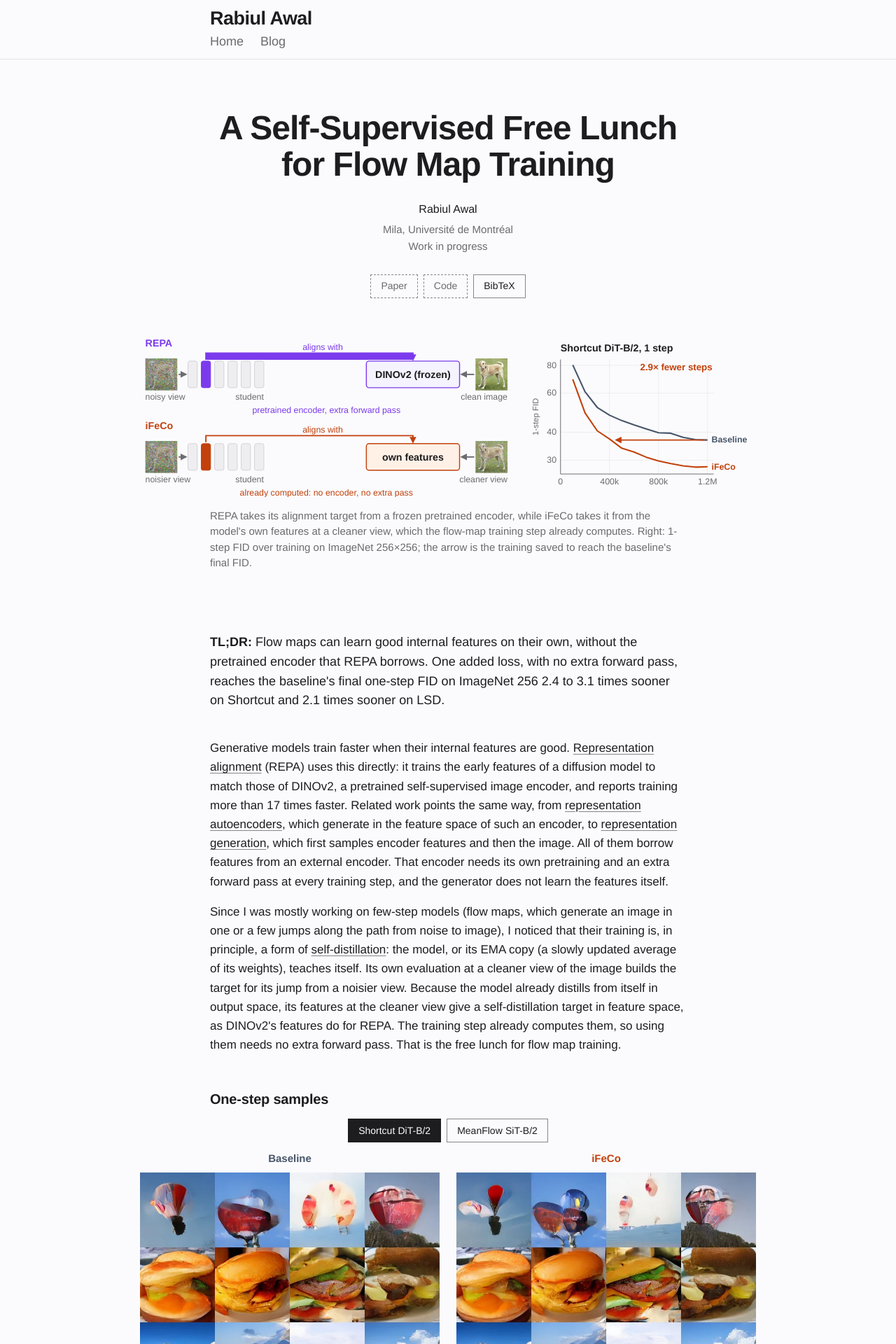
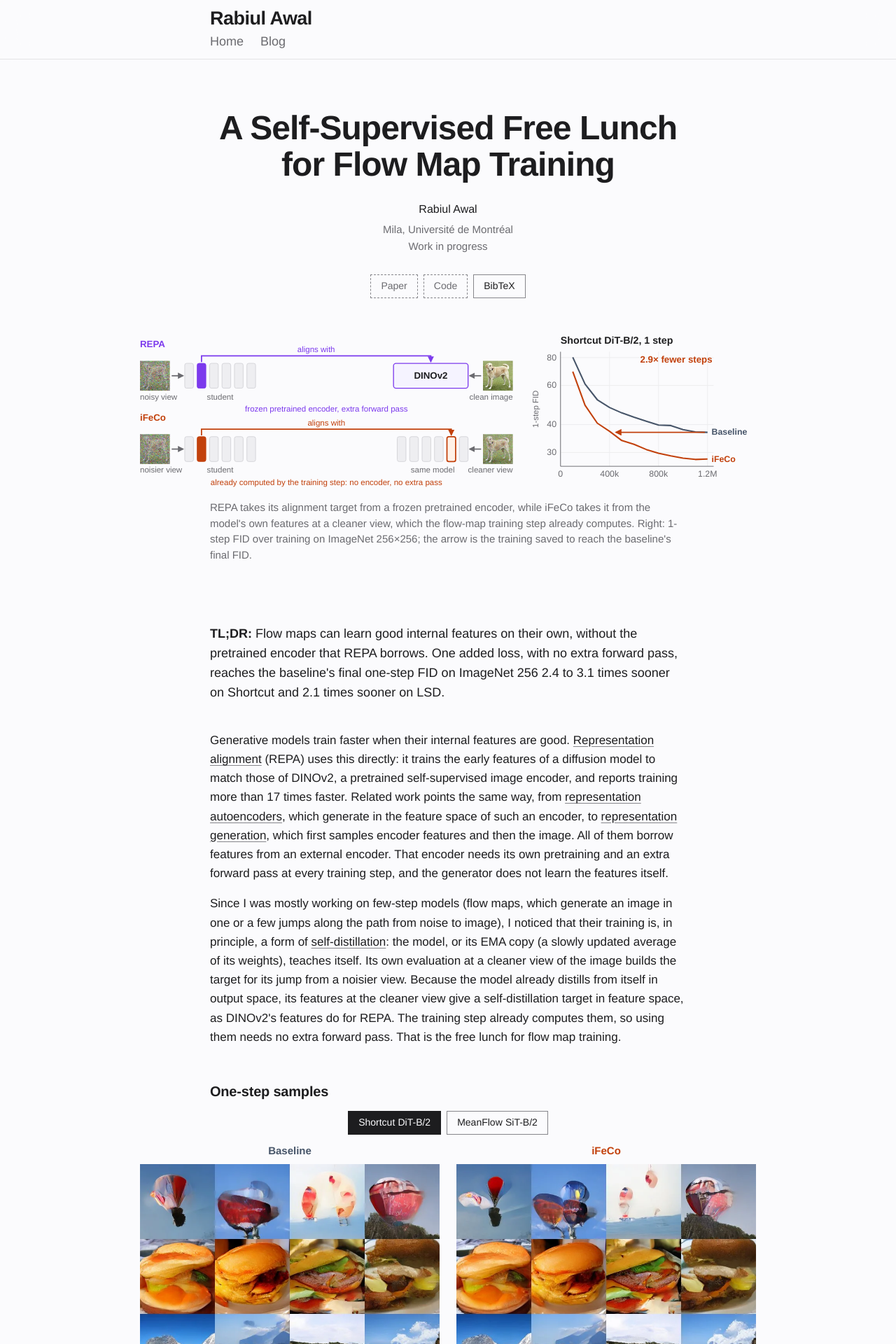
Before and after one commit to rabiulcste/rabiulcste.github.io, a Jekyll site: the page built from ifeco-flow-maps/index.html, in a window 1280 px wide. Shown: the top 1920 px of the page at 70% size. Built offline with Jekyll 4.4.1, drawn with Linux system fonts in a browser that asks for light colours; some of the changed text lies outside the part shown.

Commit message:
ifeco: rework teaser figure, trim derivation text

```diff
--- a/ifeco-flow-maps/index.html
+++ b/ifeco-flow-maps/index.html
@@ -62,7 +62,7 @@ bibtex: |
     .fs .blk.acc { fill: var(--acc); stroke: var(--acc); } .fs .blk.acc-o { fill: var(--acc-f); stroke: var(--acc); stroke-width: 2; }
     .fs .bx { stroke-width: 1.5; } .fs .bx.sl { fill: var(--sl-f); stroke: var(--sl); } .fs .bx.acc-f { fill: var(--acc-f); stroke: var(--acc); }
     .fs .bt { font-weight: 600; }
-    .fs .rep, .fs .hd-rep { fill: var(--rep); } .fs .ln.rep { stroke: var(--rep); } .fs .blk.rep { fill: var(--rep); stroke: var(--rep); } .fs .bx.rep-f { fill: var(--rep-f); stroke: var(--rep); }
+    .fs text.rep, .fs .hd-rep { fill: var(--rep); } .fs .ln.rep { stroke: var(--rep); } .fs .blk.rep { fill: var(--rep); stroke: var(--rep); } .fs .bx.rep-f { fill: var(--rep-f); stroke: var(--rep); }
     .fe-concept { max-width: 640px; margin-left: auto; margin-right: auto; }
     /* Method figure buttons: parts outside the chosen loss dim; without JS everything stays lit. */
     .method .u { transition: opacity 0.2s; }
@@ -106,7 +106,7 @@ bibtex: |
     @media (min-width: 768px) { .fe-panels[data-on] > svg, .fe-curves[data-on] > svg { display: block; } }
     @media (max-width: 767px) {
         .fe-teaser { grid-template-columns: 1fr; max-width: 480px; margin: 0 auto; gap: 16px; }
-        .curve.teaser text { font-size: 17px; } .curve.teaser .tick, .curve.teaser .end { font-size: 15px; } .curve.teaser .spd { font-size: 16px; }
+        .curve.teaser text { font-size: 17px; } .curve.teaser .tick { font-size: 15px; } .curve.teaser .end { font-size: 13px; } .curve.teaser .spd { font-size: 16px; }
         .fe-panels, .fe-curves { grid-template-columns: 1fr; max-width: 400px; margin: 0 auto; }
         .fe-key { max-width: 400px; margin-left: auto; margin-right: auto; padding-left: calc(min(100%, 400px) * 46 / 300); }
         .fe-panels[data-on="0"] > svg:not(:nth-child(1)), .fe-panels[data-on="1"] > svg:not(:nth-child(2)), .fe-panels[data-on="2"] > svg:not(:nth-child(3)),
@@ -121,77 +121,101 @@ bibtex: |
 <section id="teaser" class="wide">
     <figure class="fe-fig">
         <div class="fe-media fe-teaser">
-            <div class="only-desk"><svg class="fs contrast" viewBox="0 0 560 248" role="img" aria-labelledby="cx-t">
-<title id="cx-t">Where the alignment target comes from. Top, REPA: the student's early features of a noisy view are aligned with a frozen DINOv2 encoder that reads the clean image, an extra forward pass. Bottom, iFeCo: the student's early features of the noisier view are aligned with the model's own features at a cleaner view, which the training step already computes.</title>
+            <div class="only-desk"><svg class="fs contrast" viewBox="0 0 600 246" role="img" aria-labelledby="cx-t">
+<title id="cx-t">Where the alignment target comes from. Top, REPA: the student's early features of a noisy view are aligned with a frozen DINOv2 encoder that reads the clean image, in an extra forward pass. Bottom, iFeCo: the same early features are aligned with the model's own deep features at a cleaner view, which the flow-map training step already computes.</title>
 <defs><marker id="cx-mut" viewBox="0 0 10 10" refX="8" refY="5" markerUnits="userSpaceOnUse" markerWidth="10" markerHeight="10" orient="auto"><path class="hd-mut" d="M0,0 L10,5 L0,10 z"/></marker><marker id="cx-acc" viewBox="0 0 10 10" refX="8" refY="5" markerUnits="userSpaceOnUse" markerWidth="10" markerHeight="10" orient="auto"><path class="hd-acc" d="M0,0 L10,5 L0,10 z"/></marker><marker id="cx-rep" viewBox="0 0 10 10" refX="8" refY="5" markerUnits="userSpaceOnUse" markerWidth="10" markerHeight="10" orient="auto"><path class="hd-rep" d="M0,0 L10,5 L0,10 z"/></marker></defs>
-<text class="strong rep" x="8" y="22">REPA</text>
-<image href="view_noisier.webp" x="8" y="40.0" width="48" height="48"/><text class="lb" x="8" y="102.0">noisy view</text>
-<line class="ln mut" x1="58" y1="64.0" x2="69" y2="64.0" marker-end="url(#cx-mut)"/>
-<rect class="blk" x="72" y="44.0" width="14" height="40" rx="3"/>
-<rect class="blk rep" x="92" y="44.0" width="14" height="40" rx="3"/>
-<rect class="blk" x="112" y="44.0" width="14" height="40" rx="3"/>
-<rect class="blk" x="132" y="44.0" width="14" height="40" rx="3"/>
-<rect class="blk" x="152" y="44.0" width="14" height="40" rx="3"/>
-<rect class="blk" x="172" y="44.0" width="14" height="40" rx="3"/>
-<text class="lb" x="186" y="102.0" text-anchor="end">student</text>
-<path class="ln rep" d="M99.0,42.0 V32 H410.0 V42.0" marker-end="url(#cx-rep)"/>
-<text class="lb rep" x="274.5" y="27" text-anchor="middle">aligns with</text>
-<rect class="bx rep-f" x="340.0" y="44.0" width="140" height="40" rx="4"/><text class="bt" x="410.0" y="69.0" text-anchor="middle">DINOv2 (frozen)</text>
-<image href="view_image.webp" x="504" y="40.0" width="48" height="48"/><text class="lb" x="552" y="102.0" text-anchor="end">clean image</text>
-<line class="ln mut" x1="502" y1="64.0" x2="483.0" y2="64.0" marker-end="url(#cx-mut)"/>
-<text class="lb rep" x="280.0" y="122.0" text-anchor="middle">pretrained encoder, extra forward pass</text>
-<text class="strong acc" x="8" y="146">iFeCo</text>
-<image href="view_noisier.webp" x="8" y="164.0" width="48" height="48"/><text class="lb" x="8" y="226.0">noisier view</text>
-<line class="ln mut" x1="58" y1="188.0" x2="69" y2="188.0" marker-end="url(#cx-mut)"/>
-<rect class="blk" x="72" y="168.0" width="14" height="40" rx="3"/>
-<rect class="blk acc" x="92" y="168.0" width="14" height="40" rx="3"/>
-<rect class="blk" x="112" y="168.0" width="14" height="40" rx="3"/>
-<rect class="blk" x="132" y="168.0" width="14" height="40" rx="3"/>
-<rect class="blk" x="152" y="168.0" width="14" height="40" rx="3"/>
-<rect class="blk" x="172" y="168.0" width="14" height="40" rx="3"/>
-<text class="lb" x="186" y="226.0" text-anchor="end">student</text>
-<path class="ln acc" d="M99.0,166.0 V156 H410.0 V166.0" marker-end="url(#cx-acc)"/>
-<text class="lb acc" x="274.5" y="151" text-anchor="middle">aligns with</text>
-<rect class="bx acc-f" x="340.0" y="168.0" width="140" height="40" rx="4"/><text class="bt" x="410.0" y="193.0" text-anchor="middle">own features</text>
-<image href="view_cleaner.webp" x="504" y="164.0" width="48" height="48"/><text class="lb" x="552" y="226.0" text-anchor="end">cleaner view</text>
-<line class="ln mut" x1="502" y1="188.0" x2="483.0" y2="188.0" marker-end="url(#cx-mut)"/>
-<text class="lb acc" x="280.0" y="246.0" text-anchor="middle">already computed: no encoder, no extra pass</text>
+<text class="strong rep" x="0" y="18">REPA</text>
+<image href="view_noisier.webp" x="0" y="40.0" width="48" height="48"/>
+<text class="lb" x="0" y="102">noisy view</text>
+<line class="ln mut" x1="51" y1="64.0" x2="69" y2="64.0" marker-end="url(#cx-mut)"/>
+<rect class="blk" x="72" y="44" width="14" height="40" rx="3"/>
+<rect class="blk rep" x="92" y="44" width="14" height="40" rx="3"/>
+<rect class="blk" x="112" y="44" width="14" height="40" rx="3"/>
+<rect class="blk" x="132" y="44" width="14" height="40" rx="3"/>
+<rect class="blk" x="152" y="44" width="14" height="40" rx="3"/>
+<rect class="blk" x="172" y="44" width="14" height="40" rx="3"/>
+<text class="lb" x="129.0" y="102" text-anchor="middle">student</text>
+<image href="view_image.webp" x="552" y="40.0" width="48" height="48"/>
+<text class="lb" x="600" y="102" text-anchor="end">clean image</text>
+<line class="ln mut" x1="549" y1="64.0" x2="531" y2="64.0" marker-end="url(#cx-mut)"/>
+<rect class="bx rep-f" x="408" y="44" width="120" height="40" rx="4"/>
+<text class="bt" x="468.0" y="69.0" text-anchor="middle">DINOv2</text>
+<path class="ln rep" d="M99.0,42 V32 H468.0 V41" marker-end="url(#cx-rep)"/>
+<text class="lb rep" x="283.5" y="26" text-anchor="middle">aligns with</text>
+<text class="lb rep" x="300.0" y="122" text-anchor="middle" style="font-size:13px">frozen pretrained encoder, extra forward pass</text>
+<text class="strong acc" x="0" y="136">iFeCo</text>
+<image href="view_noisier.webp" x="0" y="158.0" width="48" height="48"/>
+<text class="lb" x="0" y="220">noisier view</text>
+<line class="ln mut" x1="51" y1="182.0" x2="69" y2="182.0" marker-end="url(#cx-mut)"/>
+<rect class="blk" x="72" y="162" width="14" height="40" rx="3"/>
+<rect class="blk acc" x="92" y="162" width="14" height="40" rx="3"/>
+<rect class="blk" x="112" y="162" width="14" height="40" rx="3"/>
+<rect class="blk" x="132" y="162" width="14" height="40" rx="3"/>
+<rect class="blk" x="152" y="162" width="14" height="40" rx="3"/>
+<rect class="blk" x="172" y="162" width="14" height="40" rx="3"/>
+<text class="lb" x="129.0" y="220" text-anchor="middle">student</text>
+<image href="view_cleaner.webp" x="552" y="158.0" width="48" height="48"/>
+<text class="lb" x="600" y="220" text-anchor="end">cleaner view</text>
+<line class="ln mut" x1="549" y1="182.0" x2="531" y2="182.0" marker-end="url(#cx-mut)"/>
+<rect class="blk" x="414" y="162" width="14" height="40" rx="3"/>
+<rect class="blk" x="434" y="162" width="14" height="40" rx="3"/>
+<rect class="blk" x="454" y="162" width="14" height="40" rx="3"/>
+<rect class="blk" x="474" y="162" width="14" height="40" rx="3"/>
+<rect class="blk acc-o" x="494" y="162" width="14" height="40" rx="3"/>
+<rect class="blk" x="514" y="162" width="14" height="40" rx="3"/>
+<text class="lb" x="471.0" y="220" text-anchor="middle">same model</text>
+<path class="ln acc" d="M99.0,160 V150 H501.0 V159" marker-end="url(#cx-acc)"/>
+<text class="lb acc" x="300.0" y="144" text-anchor="middle">aligns with</text>
+<text class="lb acc" x="300.0" y="240" text-anchor="middle" style="font-size:13px">already computed by the training step: no encoder, no extra pass</text>
 </svg></div>
-            <div class="only-phone"><svg class="fs contrast" viewBox="0 0 400 232" role="img" aria-labelledby="cxp-t">
-<title id="cxp-t">Where the alignment target comes from. Top, REPA: the student's early features of a noisy view are aligned with a frozen DINOv2 encoder that reads the clean image, an extra forward pass. Bottom, iFeCo: the student's early features of the noisier view are aligned with the model's own features at a cleaner view, which the training step already computes.</title>
+            <div class="only-phone"><svg class="fs contrast" viewBox="0 0 440 246" role="img" aria-labelledby="cxp-t">
+<title id="cxp-t">Where the alignment target comes from. Top, REPA: the student's early features of a noisy view are aligned with a frozen DINOv2 encoder that reads the clean image, in an extra forward pass. Bottom, iFeCo: the same early features are aligned with the model's own deep features at a cleaner view, which the flow-map training step already computes.</title>
 <defs><marker id="cxp-mut" viewBox="0 0 10 10" refX="8" refY="5" markerUnits="userSpaceOnUse" markerWidth="10" markerHeight="10" orient="auto"><path class="hd-mut" d="M0,0 L10,5 L0,10 z"/></marker><marker id="cxp-acc" viewBox="0 0 10 10" refX="8" refY="5" markerUnits="userSpaceOnUse" markerWidth="10" markerHeight="10" orient="auto"><path class="hd-acc" d="M0,0 L10,5 L0,10 z"/></marker><marker id="cxp-rep" viewBox="0 0 10 10" refX="8" refY="5" markerUnits="userSpaceOnUse" markerWidth="10" markerHeight="10" orient="auto"><path class="hd-rep" d="M0,0 L10,5 L0,10 z"/></marker></defs>
-<text class="strong rep" x="8" y="22">REPA</text>
-<image href="view_noisier.webp" x="8" y="40.0" width="40" height="40"/><text class="lb" x="8" y="94.0">noisy view</text>
-<line class="ln mut" x1="50" y1="60.0" x2="61" y2="60.0" marker-end="url(#cxp-mut)"/>
-<rect class="blk" x="64" y="40.0" width="12" height="40" rx="3"/>
-<rect class="blk rep" x="82" y="40.0" width="12" height="40" rx="3"/>
-<rect class="blk" x="100" y="40.0" width="12" height="40" rx="3"/>
-<rect class="blk" x="118" y="40.0" width="12" height="40" rx="3"/>
-<rect class="blk" x="136" y="40.0" width="12" height="40" rx="3"/>
-<text class="lb" x="148" y="94.0" text-anchor="end">student</text>
-<path class="ln rep" d="M88.0,38.0 V32 H263.0 V38.0" marker-end="url(#cxp-rep)"/>
-<text class="lb rep" x="195.5" y="27" text-anchor="middle">aligns with</text>
-<rect class="bx rep-f" x="198.0" y="40.0" width="130" height="40" rx="4"/><text class="bt" x="263.0" y="65.0" text-anchor="middle">DINOv2 (frozen)</text>
-<image href="view_image.webp" x="352" y="40.0" width="40" height="40"/><text class="lb" x="392" y="94.0" text-anchor="end">clean image</text>
-<line class="ln mut" x1="350" y1="60.0" x2="331.0" y2="60.0" marker-end="url(#cxp-mut)"/>
-<text class="lb rep" x="200.0" y="114.0" text-anchor="middle">pretrained encoder, extra forward pass</text>
-<text class="strong acc" x="8" y="138">iFeCo</text>
-<image href="view_noisier.webp" x="8" y="156.0" width="40" height="40"/><text class="lb" x="8" y="210.0">noisier view</text>
-<line class="ln mut" x1="50" y1="176.0" x2="61" y2="176.0" marker-end="url(#cxp-mut)"/>
-<rect class="blk" x="64" y="156.0" width="12" height="40" rx="3"/>
-<rect class="blk acc" x="82" y="156.0" width="12" height="40" rx="3"/>
-<rect class="blk" x="100" y="156.0" width="12" height="40" rx="3"/>
-<rect class="blk" x="118" y="156.0" width="12" height="40" rx="3"/>
-<rect class="blk" x="136" y="156.0" width="12" height="40" rx="3"/>
-<text class="lb" x="148" y="210.0" text-anchor="end">student</text>
-<path class="ln acc" d="M88.0,154.0 V148 H263.0 V154.0" marker-end="url(#cxp-acc)"/>
-<text class="lb acc" x="195.5" y="143" text-anchor="middle">aligns with</text>
-<rect class="bx acc-f" x="198.0" y="156.0" width="130" height="40" rx="4"/><text class="bt" x="263.0" y="181.0" text-anchor="middle">own features</text>
-<image href="view_cleaner.webp" x="352" y="156.0" width="40" height="40"/><text class="lb" x="392" y="210.0" text-anchor="end">cleaner view</text>
-<line class="ln mut" x1="350" y1="176.0" x2="331.0" y2="176.0" marker-end="url(#cxp-mut)"/>
-<text class="lb acc" x="200.0" y="230.0" text-anchor="middle">already computed: no encoder, no extra pass</text>
+<text class="strong rep" x="0" y="18">REPA</text>
+<image href="view_noisier.webp" x="0" y="44.0" width="40" height="40"/>
+<text class="lb" x="0" y="102">noisy view</text>
+<line class="ln mut" x1="43" y1="64.0" x2="61" y2="64.0" marker-end="url(#cxp-mut)"/>
+<rect class="blk" x="64" y="44" width="11" height="40" rx="3"/>
+<rect class="blk rep" x="79" y="44" width="11" height="40" rx="3"/>
+<rect class="blk" x="94" y="44" width="11" height="40" rx="3"/>
+<rect class="blk" x="109" y="44" width="11" height="40" rx="3"/>
+<rect class="blk" x="124" y="44" width="11" height="40" rx="3"/>
+<rect class="blk" x="139" y="44" width="11" height="40" rx="3"/>
+<text class="lb" x="107.0" y="102" text-anchor="middle">student</text>
+<image href="view_image.webp" x="400" y="44.0" width="40" height="40"/>
+<text class="lb" x="440" y="102" text-anchor="end">clean image</text>
+<line class="ln mut" x1="397" y1="64.0" x2="359" y2="64.0" marker-end="url(#cxp-mut)"/>
+<rect class="bx rep-f" x="264" y="44" width="92" height="40" rx="4"/>
+<text class="bt" x="310.0" y="69.0" text-anchor="middle">DINOv2</text>
+<path class="ln rep" d="M84.5,42 V32 H310.0 V41" marker-end="url(#cxp-rep)"/>
+<text class="lb rep" x="197.25" y="26" text-anchor="middle">aligns with</text>
+<text class="lb rep" x="220.0" y="122" text-anchor="middle" style="font-size:12px">frozen pretrained encoder, extra forward pass</text>
+<text class="strong acc" x="0" y="136">iFeCo</text>
+<image href="view_noisier.webp" x="0" y="162.0" width="40" height="40"/>
+<text class="lb" x="0" y="220">noisier view</text>
+<line class="ln mut" x1="43" y1="182.0" x2="61" y2="182.0" marker-end="url(#cxp-mut)"/>
+<rect class="blk" x="64" y="162" width="11" height="40" rx="3"/>
+<rect class="blk acc" x="79" y="162" width="11" height="40" rx="3"/>
+<rect class="blk" x="94" y="162" width="11" height="40" rx="3"/>
+<rect class="blk" x="109" y="162" width="11" height="40" rx="3"/>
+<rect class="blk" x="124" y="162" width="11" height="40" rx="3"/>
+<rect class="blk" x="139" y="162" width="11" height="40" rx="3"/>
+<text class="lb" x="107.0" y="220" text-anchor="middle">student</text>
+<image href="view_cleaner.webp" x="400" y="162.0" width="40" height="40"/>
+<text class="lb" x="440" y="220" text-anchor="end">cleaner view</text>
+<line class="ln mut" x1="397" y1="182.0" x2="359" y2="182.0" marker-end="url(#cxp-mut)"/>
+<rect class="blk" x="270" y="162" width="11" height="40" rx="3"/>
+<rect class="blk" x="285" y="162" width="11" height="40" rx="3"/>
+<rect class="blk" x="300" y="162" width="11" height="40" rx="3"/>
+<rect class="blk" x="315" y="162" width="11" height="40" rx="3"/>
+<rect class="blk acc-o" x="330" y="162" width="11" height="40" rx="3"/>
+<rect class="blk" x="345" y="162" width="11" height="40" rx="3"/>
+<text class="lb" x="313.0" y="220" text-anchor="middle">same model</text>
+<path class="ln acc" d="M84.5,160 V150 H335.5 V159" marker-end="url(#cxp-acc)"/>
+<text class="lb acc" x="210.0" y="144" text-anchor="middle">aligns with</text>
+<text class="lb acc" x="220.0" y="240" text-anchor="middle" style="font-size:12px">already computed by the training step: no encoder, no extra pass</text>
 </svg></div>
-            <svg class="fs curve teaser" viewBox="0 0 340 236" role="img" aria-label="Shortcut DiT-B/2, 1 step, 1-step FID over training steps. Baseline ends at 37.0 after 1200k steps; iFeCo ends at 28.0 after 1200k steps."><text class="ttl" x="46" y="18" text-anchor="start">Shortcut DiT-B/2, 1 step</text>
+            <svg class="fs curve teaser" viewBox="0 0 340 236" role="img" aria-label="Shortcut DiT-B/2, 1 step, 1-step FID over training steps. Baseline ends at 37.0 after 1200k steps; iFeCo ends at 28.0 after 1200k steps."><defs><marker id="tcv-acc" viewBox="0 0 10 10" refX="8" refY="5" markerUnits="userSpaceOnUse" markerWidth="10" markerHeight="10" orient="auto"><path class="hd-acc" d="M0,0 L10,5 L0,10 z"/></marker></defs><text class="ttl" x="46" y="18" text-anchor="start">Shortcut DiT-B/2, 1 step</text>
 <line class="grid" x1="46" y1="181.2" x2="276" y2="181.2"/>
 <text class="tick" x="40" y="185.2" text-anchor="end">30</text>
 <line class="grid" x1="46" y1="139.4" x2="276" y2="139.4"/>
@@ -237,7 +261,7 @@ bibtex: |
 <g class="pt-g"><title>iFeCo, 1000k steps: FID 28.27</title><circle class="pt ours" cx="230.0" cy="189.8" r="7"/></g>
 <g class="pt-g"><title>iFeCo, 1100k steps: FID 27.90</title><circle class="pt ours" cx="248.4" cy="191.7" r="7"/></g>
 <g class="pt-g"><title>iFeCo, 1200k steps: FID 28.03</title><circle class="pt ours" cx="266.8" cy="191.1" r="7"/></g>
-<line class="arr" x1="262.8" y1="151.0" x2="129.5" y2="151.0" marker-end="url(#ah-acc)"/>
+<line class="arr" x1="262.8" y1="151.0" x2="129.5" y2="151.0" marker-end="url(#tcv-acc)"/>
 <text class="spd" x="274" y="46" text-anchor="end">2.9&times; fewer steps</text>
 <text class="end base" x="272.8" y="155.0">Baseline</text>
 <text class="end ours" x="272.8" y="195.1">iFeCo</text></svg>
@@ -299,7 +323,7 @@ bibtex: |
 <line class="lead" x1="340" y1="79" x2="340" y2="102"/>
 <image href="view_cleaner.webp" x="316.0" y="104" width="48" height="48"/>
 <text class="lb" x="340" y="168" text-anchor="middle">cleaner view, <tspan class='it'>t</tspan><tspan class='sub'>1</tspan></text>
-<text class="strong acc" x="340" y="188" text-anchor="middle">teacher (EMA)</text>
+<text class="strong acc" x="340" y="188" text-anchor="middle">teacher</text>
 <line class="arr" x1="180" y1="214" x2="326" y2="214" marker-end="url(#ah-acc)"/>
 <text class="lb acc" x="255.0" y="206" text-anchor="middle">early features predict deep features</text>
 <text class="lb" x="255.0" y="234" text-anchor="middle">consistency loss, no extra pass</text>
@@ -325,7 +349,7 @@ bibtex: |
 <line class="lead" x1="240" y1="69" x2="240" y2="92"/>
 <image href="view_cleaner.webp" x="220.0" y="94" width="40" height="40"/>
 <text class="lb" x="240" y="150" text-anchor="middle">cleaner view, <tspan class='it'>t</tspan><tspan class='sub'>1</tspan></text>
-<text class="strong acc" x="240" y="170" text-anchor="middle">teacher (EMA)</text>
+<text class="strong acc" x="240" y="170" text-anchor="middle">teacher</text>
 <line class="arr" x1="140" y1="196" x2="226" y2="196" marker-end="url(#ahp-acc)"/>
 <text class="lb acc" x="185.0" y="188" text-anchor="middle">early features predict deep features</text>
 <text class="lb" x="185.0" y="216" text-anchor="middle">consistency loss, no extra pass</text>
@@ -459,7 +483,7 @@ bibtex: |
 <image href="view_cleaner.webp" x="60" y="234.0" width="48" height="48"/>
 <text class="lb" x="84.0" y="297.0" text-anchor="middle">cleaner view</text>
 <line class="ln mut" x1="112" y1="258" x2="126" y2="258" marker-end="url(#ah-mut)"/>
-<text class="strong" x="271.0" y="299.0" text-anchor="middle">teacher (EMA)</text>
+<text class="strong" x="271.0" y="299.0" text-anchor="middle">teacher</text>
 <rect class="blk" x="130" y="236.0" width="18" height="44" rx="3"/>
 <rect class="blk" x="154" y="236.0" width="18" height="44" rx="3"/>
 <rect class="blk" x="178" y="236.0" width="18" height="44" rx="3"/>
@@ -506,7 +530,7 @@ bibtex: |
 <rect class="blk" x="286" y="40.0" width="13" height="40" rx="3"/>
 <image href="view_cleaner.webp" x="26" y="279.0" width="42" height="42"/>
 <text class="lb" x="47.0" y="336.0" text-anchor="middle">cleaner view</text>
-<text class="strong" x="193.5" y="339.0" text-anchor="middle">teacher (EMA)</text>
+<text class="strong" x="193.5" y="339.0" text-anchor="middle">teacher</text>
 <rect class="blk" x="88" y="280.0" width="13" height="40" rx="3"/>
 <rect class="blk" x="106" y="280.0" width="13" height="40" rx="3"/>
 <rect class="blk" x="124" y="280.0" width="13" height="40" rx="3"/>
```
Also changed, not shown: other parts of ifeco-flow-maps/index.html (+1 -1 lines).
